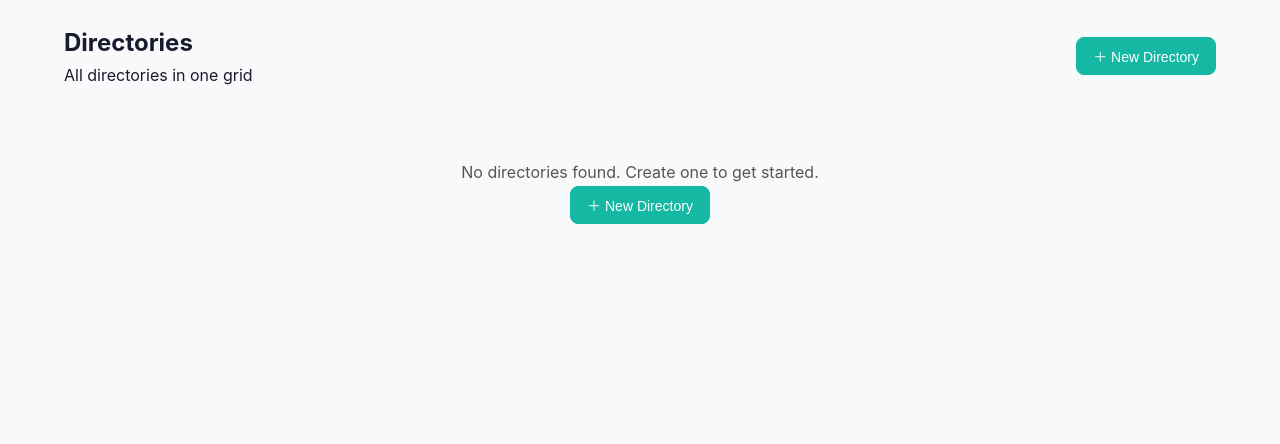
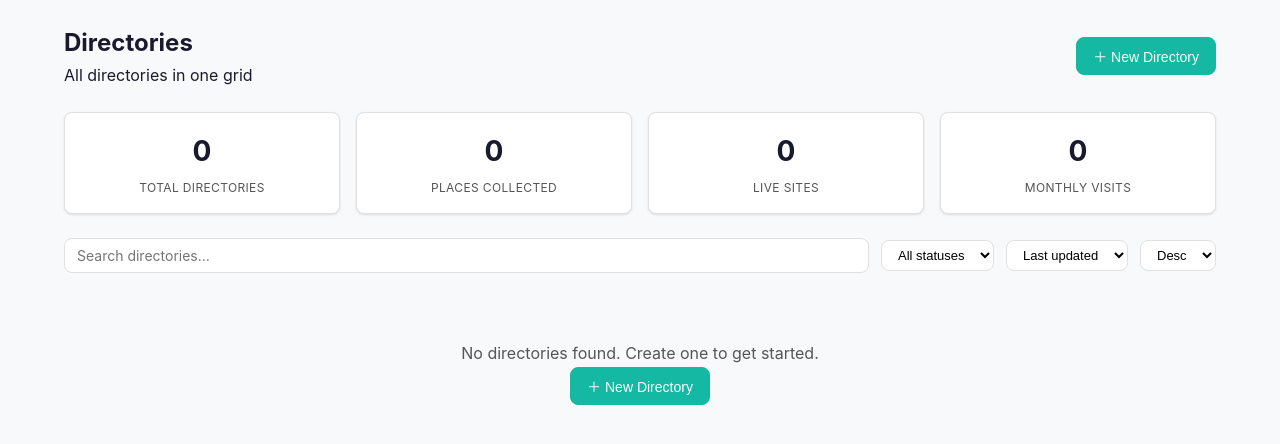
Before and after one commit to iamsonnysolis/directory-factory, a FastAPI app: page / in a window 1280 px wide. Shown: the part 87-531 px from the top of the page. Run offline with FastAPI, Linux system fonts and the light colour scheme; data that the repository does not hold is empty.

Commit message:
Fix Overview page per Dashboard-UX-Decisions.md spec
- Add 6-dot pipeline stepper with state-based colors (teal/done, blue/pulsing/running, grey/not-started, red/error)
- Add 2px divider dot between stepper dots as per spec
- Stage-contextual action buttons: Start Collection / Run Cleaning / Run Enrichment / Upload to D1 / Deploy / View Live ↗
- Add stat tile summary strip (Total Directories, Places Collected, Live Sites, Monthly Visits)
- Add search/filter/sort toolbar row with URL param sync
- Drop field-tier label from cards per spec (cards have: name, status pill, stepper, place count, last updated, action button)
- Status pill color legend: grey/not-started, blue+pulsing/running, teal/done, red/error
- _current_stage_label returns 'Idea' label for directories with no runs
- Remove delete modal from Overview (delete lives on Detail page only)
- Verify test directories (55, 54, 53) deleted via dashboard delete flow

```diff
--- a/dashboard/app.py
+++ b/dashboard/app.py
@@ -255,16 +255,21 @@ def _current_stage_label(project_id: int) -> tuple[str, str]:
     status_class matches CSS: not-started / running / done / error
     """
     stages = _compute_pipeline_state(project_id)
-
     for s in stages:
         if s["state"] == "running":
             return s["label"], "running"
         elif s["state"] == "error":
             return "Error", "error"
         elif s["state"] == "not_started":
-            # If it's the first not-started stage, show "Idea" for status text
-            return s["label"], "not-started"
-
+            # If it's the first not-started stage and no prior stage is done,
+            # show "Idea" for status text
+            # (i.e., the directory hasn't started any work yet)
+            prior_stages = stages[:stages.index(s)]
+            if not any(p["state"] == "done" for p in prior_stages):
+                return "Idea", "not-started"
+            else:
+                # A prior stage is done but this one hasn't started → show the stage label
+                return s["label"], "not-started"
     return "Live", "done"
 
 
@@ -318,57 +323,68 @@ async def overview(request: Request, view: str = "overview"):
 
     # Build directory cards
     cards = []
+    total_places = 0
+    live_count = 0
     for proj in projects:
         pid = proj["id"]
         stages = _compute_pipeline_state(pid)
         counts = _directory_counts(pid)
         current_stage_label, status_class = _current_stage_label(pid)
+        total_places += counts["places_collected"]
+        if status_class == "done" and current_stage_label == "Live":
+            live_count += 1
 
-        # Determine headline metric and status
-        if current_stage_label in ("Collecting", "Clean"):
-            metric = f"{counts['places_collected']} places"
-        elif current_stage_label in ("Cleaning",):
-            metric = f"{counts['places_cleaned']} places"
-        elif current_stage_label in ("Enriching",):
-            metric = f"{counts['features_enriched']} features"
-        elif current_stage_label in ("Uploading",):
-            metric = "Uploading"
-        elif current_stage_label in ("Deploying",):
-            metric = "Ready to deploy"
-        elif current_stage_label in ("Live",):
-            metric = "Live"
-        else:
-            metric = f"{counts['places_collected']} places"
+        # Stage → action button label (spec Q: Start Collection / Run Cleaning / Run Enrichment / Upload to D1 / Deploy / View Live)
+        action_labels = {
+            "Idea": "Start Collection",
+            "Collecting": "Run Collection",
+            "Cleaning": "Run Cleaning",
+            "Enriching": "Run Enrichment",
+            "Uploading": "Upload to D1",
+            "Deploying": "Deploy",
+            "Live": "View Live ↗",
+            "Error": "Re-run",
+        }
 
         card = {
             "id": pid,
             "name": proj["name"],
             "slug": proj["slug"],
-            "status": proj["status"] or "idle",
-            "field_tier": proj["field_tier"] or "Essentials",
             "place_count": counts["places_collected"],
             "current_stage": current_stage_label,
             "status_class": status_class,
-            "metric": metric,
             "stages": stages,
             "created_at": proj["created_at"] or "",
+            "updated_at": proj["updated_at"] or "",
+            "action_button_label": action_labels.get(current_stage_label, "Start Collection"),
         }
         cards.append(card)
 
-    # Apply view filter
+    # Apply view filter (IA simplification: Pipeline/Deploy = same grid, different filter/sort)
     if view == "pipeline":
         # Sort by current stage
         stage_order_map = {s[1]: i for i, s in enumerate(PIPELINE_STAGES)}
         cards.sort(key=lambda c: stage_order_map.get(c["current_stage"], 99))
     elif view == "deploy":
         # Filter to Deploy-done-or-later
-        cards = [c for c in cards if c["current_stage"] in ("Deploy", "Live")]
+        cards = [c for c in cards if c["current_stage"] in ("Deploying", "Live")]
+
+    # Stat tiles data
+    stat_total_dirs = len(cards)
+    stat_places_collected = total_places
+    stat_live_sites = live_count
+    stat_monthly_visits = 0  # placeholder until Cloudflare Analytics integrated
 
     tmpl = _templates.get_template("overview.html")
     html = tmpl.render(
         request=request,
         directories=cards,
         view=view,
+        search_param=request.query_params.get("search", ""),
+        stat_total_dirs=stat_total_dirs,
+        stat_places_collected=stat_places_collected,
+        stat_live_sites=stat_live_sites,
+        stat_monthly_visits=stat_monthly_visits,
     )
     return HTMLResponse(content=html)
 
@@ -431,8 +447,25 @@ async def settings_page(request: Request):
 # ─── API: Directories ────────────────────────────────────────────────────────
 
 @app.get("/api/directories")
-async def api_directories(search: str = "", min_places: int = 0):
-    """Overview grid data — all directories."""
+async def api_directories(
+    search: str = "",
+    min_places: int = 0,
+    status_filter: str = "",
+    sort_by: str = "created_at",
+    sort_order: str = "desc",
+    limit: int = 100,
+    offset: int = 0,
+):
+    """Overview grid data — all directories with optional filters/sort.
+
+    query params:
+    - search: search by name or slug
+    - min_places: minimum place count filter
+    - status_filter: filter by current stage label (e.g. \"Collecting\", \"Live\", \"Error\")
+    - sort_by: created_at, name, place_count, current_stage
+    - sort_order: asc or desc
+    - limit/offset: pagination
+    """
     conn = _connect_collector()
     conn.row_factory = sqlite3.Row
     try:
@@ -463,6 +496,7 @@ async def api_directories(search: str = "", min_places: int = 0):
             "status_class": status_class,
             "stages": stages,
             "created_at": proj["created_at"] or "",
+            "updated_at": proj["updated_at"] or "",
         })
 
     # Apply filters
@@ -472,8 +506,73 @@ async def api_directories(search: str = "", min_places: int = 0):
                        or search.lower() in d["slug"].lower()]
     if min_places:
         directories = [d for d in directories if d["place_count"] >= min_places]
+    if status_filter:
+        directories = [d for d in directories if d["current_stage"].lower() == status_filter.lower()]
 
-    return JSONResponse(content={"directories": directories})
+    # Sort
+    if sort_by == "place_count":
+        directories.sort(key=lambda d: d["place_count"], reverse=(sort_order == "desc"))
+    elif sort_by == "name":
+        directories.sort(key=lambda d: d["name"].lower(), reverse=(sort_order == "desc"))
+    elif sort_by == "current_stage":
+        directories.sort(key=lambda d: d["current_stage"], reverse=(sort_order == "desc"))
+    else:
+        directories.sort(key=lambda d: d.get("updated_at", d.get("created_at", "")),
+                         reverse=(sort_order == "desc"))
+
+    # Pagination
+    total = len(directories)
+    directories = directories[offset:offset + limit]
+
+    return JSONResponse(content={"directories": directories, "total": total})
+
+
+@app.get("/api/directories/stats")
+async def api_directory_stats():
+    """Summary stats for the Overview stat tiles.
+
+    Returns:
+    - total_directories: count of all directories
+    - places_collected: sum of collected places across all directories
+    - live_sites: count of directories at Live stage
+    - monthly_visits: estimate (placeholder until Cloudflare Analytics integrated)
+    """
+    conn = _connect_collector()
+    conn.row_factory = sqlite3.Row
+    try:
+        total_dirs = conn.execute("SELECT COUNT(*) FROM projects").fetchone()[0] or 0
+        total_places = conn.execute("SELECT COUNT(*) FROM places").fetchone()[0] or 0
+    except sqlite3.OperationalError:
+        total_dirs = 0
+        total_places = 0
+    conn.close()
+
+    # Count live directories from runs.db
+    conn_runs = _connect_runs()
+    conn_runs.row_factory = sqlite3.Row
+    try:
+        live_rows = conn_runs.execute(
+            "SELECT DISTINCT project_id FROM runs WHERE script_name = 'deploy.provision' AND status = 'success'"
+        ).fetchall()
+        live_count = len(live_rows)
+    except sqlite3.OperationalError:
+        live_count = 0
+    conn_runs.close()
+
+    # Monthly visits — placeholder until Cloudflare Analytics integration
+    monthly_visits = 0
+    env_dict = _read_env()
+    if env_dict.get("cloudflare_api_token"):
+        # Would call Cloudflare Analytics API here
+        monthly_visits = 0  # placeholder
+
+    return JSONResponse(content={
+        "total_directories": total_dirs,
+        "places_collected": total_places,
+        "live_sites": live_count,
+        "monthly_visits": monthly_visits,
+    })
+
 
 
 @app.post("/api/directories")
@@ -570,6 +669,16 @@ async def api_delete_directory(directory_id: int):
         conn.commit()
     finally:
         conn.close()
+
+    # Also clean up runs in runs.db
+    try:
+        conn_runs = _connect_runs()
+        conn_runs.execute("DELETE FROM runs WHERE project_id = ?", (directory_id,))
+        conn_runs.commit()
+        conn_runs.close()
+    except Exception:
+        pass
+
     return JSONResponse(content={"success": True, "message": f"Deleted directory {directory_id}"})
 
 
--- a/dashboard/static/app.js
+++ b/dashboard/static/app.js
@@ -252,6 +252,7 @@
   };
 
   // ─── Delete confirmation ─────────────────────────────────────────────────
+  // The ONE AND ONLY confirm dialog in the entire UI (per spec)
   const deleteModal = document.getElementById('delete-confirm-modal');
   const deleteBtn = document.getElementById('delete-directory');
   const cancelDeleteBtn = document.getElementById('cancel-delete');
@@ -259,6 +260,9 @@
 
   if (deleteBtn && deleteModal) {
     deleteBtn.addEventListener('click', function() {
+      var dirName = deleteBtn.dataset.name || 'this directory';
+      var nameEl = document.getElementById('delete-dir-name');
+      if (nameEl) nameEl.textContent = dirName;
       deleteModal.classList.add('active');
     });
   }
@@ -411,4 +415,160 @@
 
   loadPlaces();
 
+  // ─── Overview: Stage-contextual action buttons ──────────────────────────
+  // Maps current_stage → script_name for the card action button
+  var STAGE_SCRIPT_MAP = {
+    'Idea': 'collection.collect',
+    'Collecting': 'collection.collect',
+    'Cleaning': 'cleaning.clean',
+    'Enriching': 'enrichment.enrich',
+    'Uploading': 'upload.d1',
+    'Deploying': 'deploy.provision',
+    'Live': null,  // no action — "View Live ↗" navigates to detail page
+    'Error': null, // re-run via detail page
+  };
+
+  // Handle card action button clicks on Overview page
+  document.addEventListener('click', function(e) {
+    var btn = e.target.closest('.card-action-btn');
+    if (!btn) return;
+
+    var dirId = btn.dataset.dirId;
+    var stage = btn.dataset.stage;
+    var statusClass = btn.dataset.statusClass;
+
+    // Live → go to detail page; Error → also go to detail page for re-run
+    if (stage === 'Live' || statusClass === 'error') {
+      window.location.href = '/directories/' + dirId;
+      return;
+    }
+
+    // For other stages, navigate to the detail page which has the run button
+    window.location.href = '/directories/' + dirId;
+  });
+
+  // ─── Overview: Search/Filter/Sort ────────────────────────────────────────
+  var dirSearch = document.getElementById('dir-search');
+  var statusFilter = document.getElementById('status-filter');
+  var sortBy = document.getElementById('sort-by');
+  var sortOrder = document.getElementById('sort-order');
+  var projectGrid = document.getElementById('project-grid');
+
+  function getQueryParam(name) {
+    var params = new URLSearchParams(window.location.search);
+    return params.get(name) || '';
+  }
+
+  function setQueryParam(name, value) {
+    var params = new URLSearchParams(window.location.search);
+    if (value) {
+      params.set(name, value);
+    } else {
+      params.delete(name);
+    }
+    var qs = params.toString();
+    var url = qs ? window.location.pathname + '?' + qs : window.location.pathname;
+    window.history.replaceState({}, '', url);
+  }
+
+  function applyFilters() {
+    if (!projectGrid) return;
+
+    var searchTerm = dirSearch ? dirSearch.value.toLowerCase() : '';
+    var statusVal = statusFilter ? statusFilter.value : '';
+    var sortByVal = sortBy ? sortBy.value : 'updated_at';
+    var sortOrderVal = sortOrder ? sortOrder.value : 'desc';
+
+    // Sync URL params
+    setQueryParam('search', searchTerm);
+    if (statusVal) setQueryParam('status', statusVal); else setQueryParam('status', '');
+    setQueryParam('sort_by', sortByVal);
+    setQueryParam('sort_order', sortOrderVal);
+
+    var cards = Array.from(projectGrid.querySelectorAll('.project-card'));
+    cards.forEach(function(card) {
+      var name = card.querySelector('.project-card-name').textContent.toLowerCase();
+      var stage = card.dataset.currentStage.toLowerCase();
+      var statusClass = card.dataset.statusClass;
+      var updatedAt = card.querySelector('.updated').textContent;
+
+      // Search filter
+      var matchesSearch = !searchTerm || name.indexOf(searchTerm) !== -1;
+
+      // Status filter
+      var matchesStatus = !statusVal || statusClass === statusVal;
+
+      card.style.display = (matchesSearch && matchesStatus) ? '' : 'none';
+    });
+
+    // Sort
+    var visibleCards = cards.filter(function(c) { return c.style.display !== 'none'; });
+    visibleCards.sort(function(a, b) {
+      var aVal, bVal;
+      if (sortByVal === 'name') {
+        aVal = a.querySelector('.project-card-name').textContent;
+        bVal = b.querySelector('.project-card-name').textContent;
+      } else if (sortByVal === 'place_count') {
+        aVal = parseInt(a.querySelector('.count').textContent) || 0;
+        bVal = parseInt(b.querySelector('.count').textContent) || 0;
+      } else if (sortByVal === 'current_stage') {
+        aVal = a.dataset.currentStage;
+        bVal = b.dataset.currentStage;
+      } else {
+        aVal = a.querySelector('.updated').textContent;
+        bVal = b.querySelector('.updated').textContent;
+      }
+
+      if (typeof aVal === 'string' && typeof bVal === 'string') {
+        return sortOrderVal === 'desc'
+          ? bVal.localeCompare(aVal)
+          : aVal.localeCompare(bVal);
+      } else {
+        return sortOrderVal === 'desc' ? bVal - aVal : aVal - bVal;
+      }
+    });
+
+    // Re-append in sorted order
+    visibleCards.forEach(function(card) {
+      projectGrid.appendChild(card);
+    });
+  }
+
+  // Initialize filter controls from URL params
+  if (dirSearch) {
+    var urlSearch = getQueryParam('search');
+    if (urlSearch) dirSearch.value = urlSearch;
+    dirSearch.addEventListener('input', function() { setTimeout(applyFilters, 300); });
+  }
+
+  if (statusFilter) {
+    var urlStatus = getQueryParam('status');
+    if (urlStatus) statusFilter.value = urlStatus;
+    statusFilter.addEventListener('change', applyFilters);
+  }
+
+  if (sortBy) {
+    var urlSort = getQueryParam('sort_by');
+    if (urlSort) sortBy.value = urlSort;
+    sortBy.addEventListener('change', applyFilters);
+  }
+
+  if (sortOrder) {
+    var urlOrder = getQueryParam('sort_order');
+    if (urlOrder) sortOrder.value = urlOrder;
+    sortOrder.addEventListener('change', applyFilters);
+  }
+
+  // Apply URL-based filters on page load
+  if (projectGrid) {
+    var urlSearchTerm = getQueryParam('search');
+    if (urlSearchTerm) {
+      var cards = projectGrid.querySelectorAll('.project-card');
+      cards.forEach(function(card) {
+        var name = card.querySelector('.project-card-name').textContent.toLowerCase();
+        card.style.display = name.indexOf(urlSearchTerm.toLowerCase()) !== -1 ? '' : 'none';
+      });
+    }
+  }
+
 })();
--- a/dashboard/static/styles.css
+++ b/dashboard/static/styles.css
@@ -219,20 +219,97 @@ body {
   margin: 12px 0;
 }
 
-.pipeline-dot {
+/* Stat Tiles */
+.stat-tiles {
+  display: grid;
+  grid-template-columns: repeat(4, 1fr);
+  gap: 16px;
+  margin-bottom: 24px;
+}
+
+.stat-tile {
+  background: var(--color-card);
+  border: 1px solid var(--color-border);
+  border-radius: var(--radius);
+  padding: 16px;
+  box-shadow: var(--shadow);
+  text-align: center;
+}
+
+.stat-tile-value {
+  display: block;
+  font-size: 28px;
+  font-weight: 700;
+  color: var(--color-text);
+}
+
+.stat-tile-label {
+  display: block;
+  font-size: 12px;
+  text-transform: uppercase;
+  letter-spacing: 0.03em;
+  color: var(--color-text-secondary);
+  margin-top: 4px;
+}
+
+/* Toolbar Row */
+.toolbar-row {
+  display: flex;
+  gap: 12px;
+  margin-bottom: 20px;
+  align-items: center;
+}
+
+.search-input {
+  flex: 1;
+  padding: 8px 12px;
+  border: 1px solid var(--color-border);
+  border-radius: var(--radius);
+  font-size: 14px;
+  font-family: inherit;
+}
+
+.filter-select,
+.sort-select {
+  padding: 6px 12px;
+  border: 1px solid var(--color-border);
+  border-radius: var(--radius);
+  font-size: 13px;
+  background: var(--color-card);
+  cursor: pointer;
+}
+
+/* Pipeline Stepper (6-dot) */
+.pipeline-stepper {
+  display: flex;
+  align-items: center;
+  gap: 4px;
+  margin: 12px 0;
+}
+
+.stepper-dot {
   width: 10px;
   height: 10px;
   border-radius: 50%;
-  display: flex;
-  align-items: center;
-  justify-content: center;
-  font-size: 6px;
+  flex-shrink: 0;
 }
 
-.dot-not-started { background: var(--color-not-started); }
-.dot-running { background: var(--color-running); animation: pulse 1.5s infinite; }
-.dot-done { background: var(--color-done); }
-.dot-error { background: var(--color-error); }
+.stepper-dot-done {
+  background: var(--color-done);
+}
+
+.stepper-dot-running {
+  background: var(--color-running);
+  animation: pulse 1.5s infinite;
+}
+
+.stepper-dot-error {
+  background: var(--color-error);
+}
+
+.stepper-dot-not-started {
+  background: var(--color-not-started);
+}
 
 .dot-divider {
   flex: 1;
--- a/dashboard/templates/directory_detail.html
+++ b/dashboard/templates/directory_detail.html
@@ -7,7 +7,7 @@
     <a href="/">&larr; Back to Overview</a>
     <h1>{{ project.name }}</h1>
   </div>
-  <button class="btn btn-ghost btn-sm" id="delete-directory" data-id="{{ directory_id }}">Delete…</button>
+  <button class="btn btn-ghost btn-sm" id="delete-directory" data-id="{{ directory_id }}" data-name="{{ project.name }}">Delete…</button>
 </div>
 
 <div class="tab-bar">
--- a/dashboard/templates/overview.html
+++ b/dashboard/templates/overview.html
@@ -5,7 +5,7 @@
 <div class="overview-header">
   <div>
     <h1>
-      {% if view == 'pipeline' %}Pipeline{% elif view == 'deploy' %}Deploy{% else %}Directories{{ '' }}{% endif %}
+      {% if view == 'pipeline' %}Pipeline{% elif view == 'deploy' %}Deploy{% else %}Directories{% endif %}
     </h1>
     <p class="overview-subhead">
       {% if view == 'pipeline' %}Directories grouped by current pipeline stage{% elif view == 'deploy' %}Directories ready to deploy or live{% else %}All directories in one grid{% endif %}
@@ -14,42 +14,94 @@
   <button class="btn btn-primary" id="open-new-directory">＋ New Directory</button>
 </div>
 
+<!-- Summary stat tiles -->
+<div class="stat-tiles">
+  <div class="stat-tile">
+    <span class="stat-tile-value">{{ stat_total_dirs }}</span>
+    <span class="stat-tile-label">Total Directories</span>
+  </div>
+  <div class="stat-tile">
+    <span class="stat-tile-value">{{ stat_places_collected }}</span>
+    <span class="stat-tile-label">Places Collected</span>
+  </div>
+  <div class="stat-tile">
+    <span class="stat-tile-value">{{ stat_live_sites }}</span>
+    <span class="stat-tile-label">Live Sites</span>
+  </div>
+  <div class="stat-tile">
+    <span class="stat-tile-value">{{ stat_monthly_visits }}</span>
+    <span class="stat-tile-label">Monthly Visits</span>
+  </div>
+</div>
+
+<!-- Search / Filter / Sort row -->
+<div class="toolbar-row">
+  <input type="text" id="dir-search" placeholder="Search directories…" class="search-input" value="{{ search_param }}">
+  <select id="status-filter" class="filter-select">
+    <option value="">All statuses</option>
+    <option value="not_started">Not Started</option>
+    <option value="collecting">Collecting</option>
+    <option value="cleaning">Cleaning</option>
+    <option value="enriching">Enriching</option>
+    <option value="uploading">Uploading</option>
+    <option value="deploying">Deploying</option>
+    <option value="live">Live</option>
+    <option value="error">Error</option>
+  </select>
+  <select id="sort-by" class="sort-select">
+    <option value="updated_at">Last updated</option>
+    <option value="name">Name</option>
+    <option value="place_count">Places</option>
+    <option value="current_stage">Stage</option>
+  </select>
+  <select id="sort-order" class="sort-select">
+    <option value="desc">Desc</option>
+    <option value="asc">Asc</option>
+  </select>
+</div>
+
 {% if directories | length == 0 %}
 <div class="card-empty">
   <p>No directories found. Create one to get started.</p>
   <button class="btn btn-primary" id="open-new-directory-2">＋ New Directory</button>
 </div>
 {% else %}
-<div class="project-grid">
+<div class="project-grid" id="project-grid">
   {% for d in directories %}
-  <div class="project-card" data-directory-id="{{ d.id }}">
+  <div class="project-card" data-directory-id="{{ d.id }}"
+       data-status-class="{{ d.status_class }}"
+       data-current-stage="{{ d.current_stage }}">
     <div class="project-card-header">
       <div>
         <div class="project-card-name">{{ d.name }}</div>
-        <div class="project-meta">
-          <span>{{ d.field_tier }}</span>
-          <span>•</span>
-          <span class="count">{{ d.place_count }} places</span>
-        </div>
       </div>
-      <span class="status-pill status-{{ d.status_class }}">{{ d.current_stage }}</span>
+      <span class="status-pill status-{{ d.status_class }}">
+        {% if d.status_class == 'running' %}<span class="pulse-dot"></span>{% endif %}
+        {{ d.current_stage }}
+      </span>
     </div>
 
-    <div class="pipeline-stepper" id="stepper-{{ d.id }}">
+    <!-- 6-dot pipeline stepper -->
+    <div class="pipeline-stepper" data-directory-id="{{ d.id }}">
       {% for s in d.stages %}
-        {% if not loop.first %}<div class="dot-divider"></div>{% endif %}
-        <div class="pipeline-dot dot-{{ s.state }}" title="{{ s.label }}"></div>
+        <div class="stepper-dot
+          {% if s.state == 'done' %}stepper-dot-done{% elif s.state == 'running' %}stepper-dot-running{% elif s.state == 'error' %}stepper-dot-error{% else %}stepper-dot-not-started{% endif %}"
+          title="{{ s.label }}"></div>
       {% endfor %}
     </div>
 
+    <div class="project-meta">
+      <span class="count">{{ d.place_count }} places</span>
+      <span class="updated">Updated {{ (d.updated_at or d.created_at).split('T')[0] if (d.updated_at or d.created_at) else '—' }}</span>
+    </div>
+
     <div class="project-card-footer">
-      <span class="updated">Updated {{ d.created_at.split('T')[0] if d.created_at else '—' }}</span>
-      <div class="card-actions">
-        <a href="/directories/{{ d.id }}" class="btn btn-sm">View</a>
-        {% if d.current_stage == 'Live' %}
-        <a href="#" class="btn btn-sm btn-ghost">View Live ↗</a>
-        {% endif %}
-      </div>
+      <button class="btn btn-sm btn-primary card-action-btn"
+        data-dir-id="{{ d.id }}"
+        data-stage="{{ d.current_stage }}"
+        data-status-class="{{ d.status_class }}">
+        {{ d.action_button_label }}
+      </button>
     </div>
   </div>
   {% endfor %}
@@ -115,9 +167,7 @@
 {% endblock %}
 {% block extra_js %}
 <script>
-  document.getElementById('dir-name').addEventListener('input', function() {
-    const slug = this.value.toLowerCase().replace(/[^a-z0-9]+/g, '-').replace(/^-+|-+$/g, '');
-    document.getElementById('dir-slug').value = slug;
-  });
+  const OVERVIEW_VIEW = "{{ view or 'overview' }}";
+  const SEARCH_PARAM = "{{ search_param or '' }}";
 </script>
 {% endblock %}
```
Also changed, not shown: other parts of dashboard/static/styles.css (+18 -12 lines).
